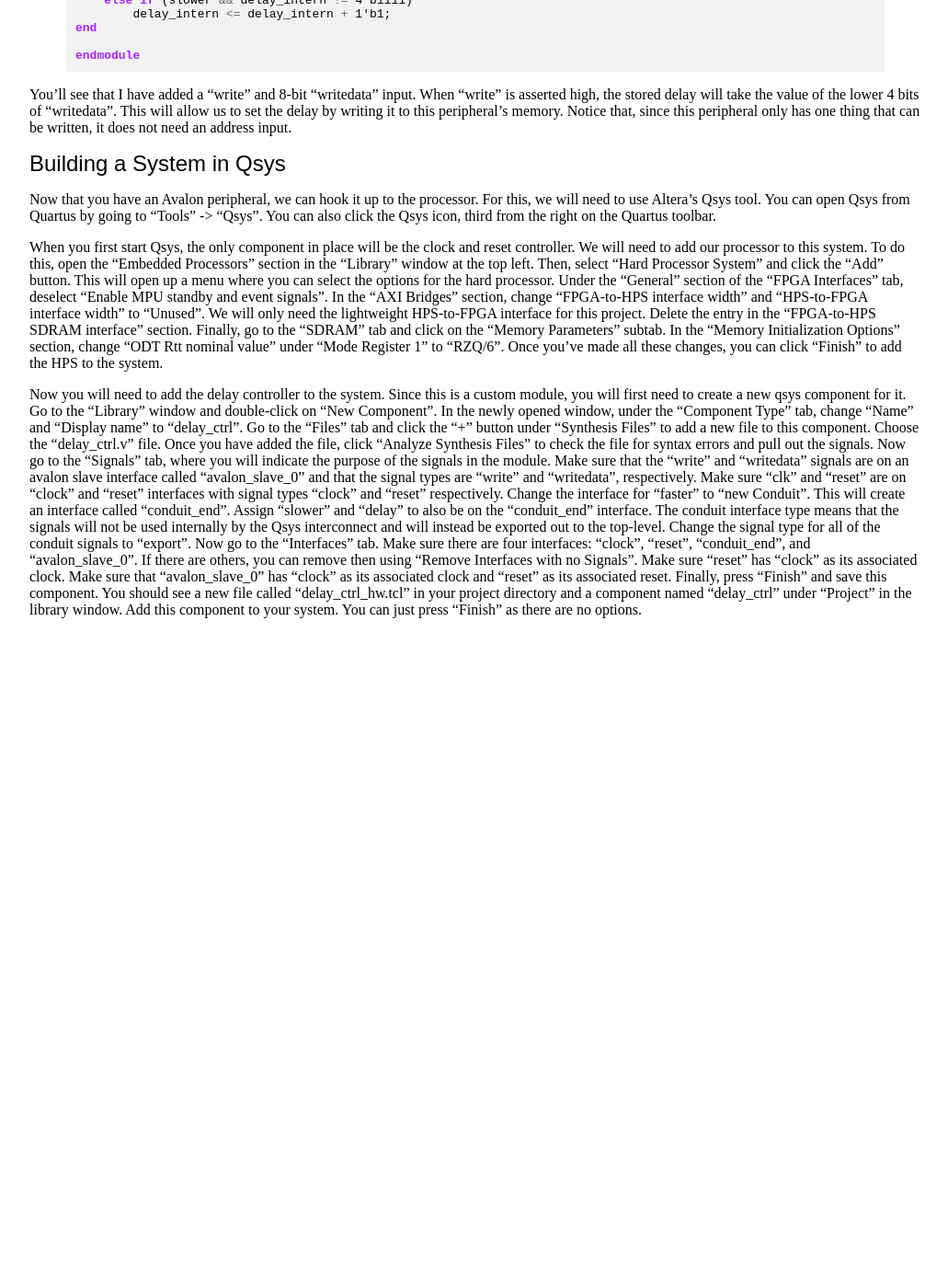
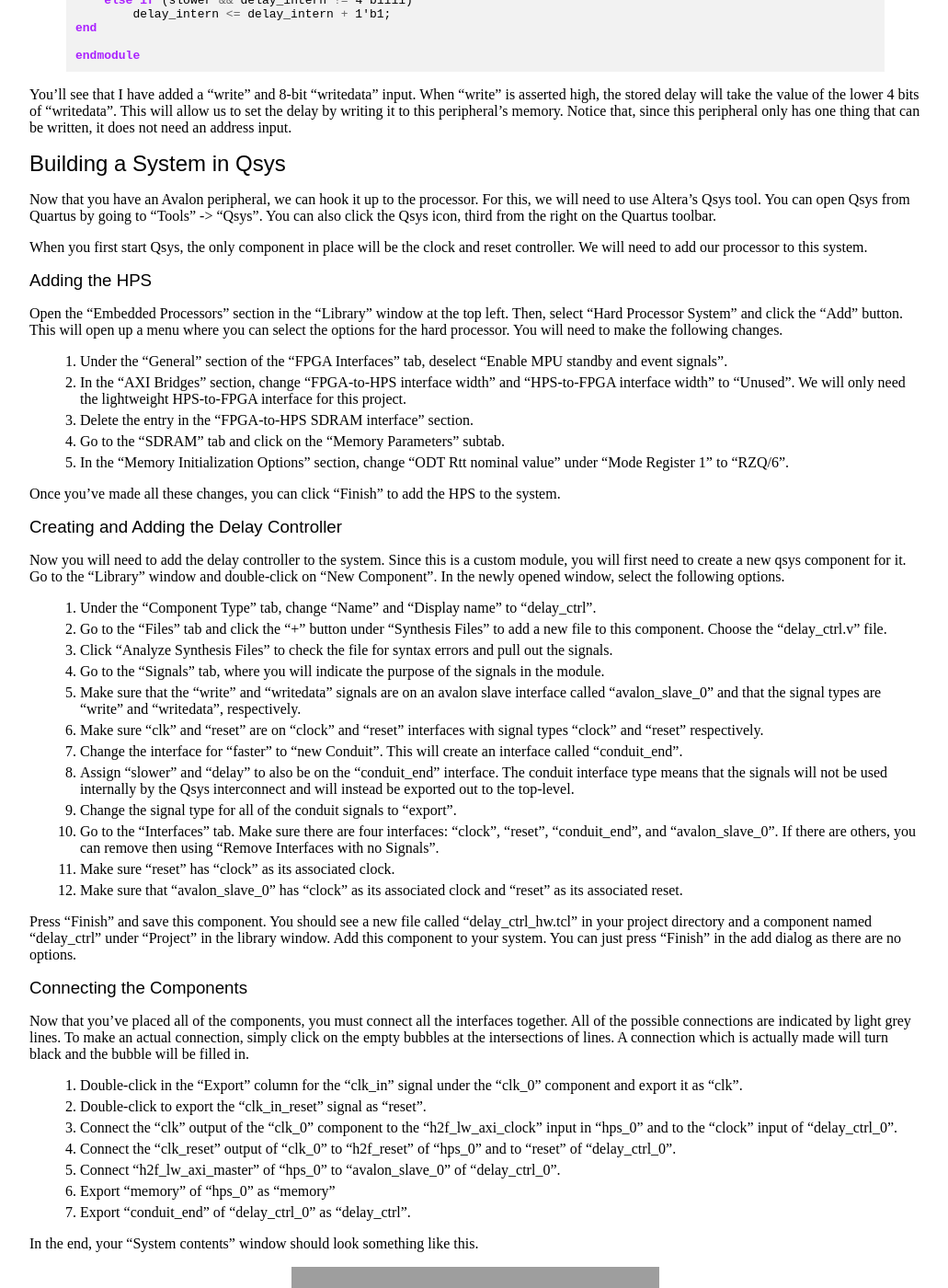
Before and after one commit to zhemao/zhemao.github.com, a Jekyll site: the page built from _posts/2013-12-27-sockit-3.markdown, in a window 1280 px wide and 1400 px high, scrolled down 1732 px. Shown: the whole window at 92% size, without its empty margins (123-1154 px from the left). Built offline with Jekyll 4.4.1, drawn with Linux system fonts in a browser that asks for light colours; before the commit the page ends 2435 px from its top, so only the background shows below that; some of the changed text lies outside the part shown; grey boxes are pictures that could not be loaded.

Commit message:
finish hardware section of sockit-3

```diff
--- a/_posts/2013-12-27-sockit-3.markdown
+++ b/_posts/2013-12-27-sockit-3.markdown
@@ -113,43 +113,182 @@ right on the Quartus toolbar.
 
 When you first start Qsys, the only component in place will be the clock
 and reset controller. We will need to add our processor to this system.
-To do this, open the "Embedded Processors" section in the "Library" window
+
+### Adding the HPS
+
+Open the "Embedded Processors" section in the "Library" window
 at the top left. Then, select "Hard Processor System" and click the "Add"
 button. This will open up a menu where you can select the options for the
-hard processor. Under the "General" section of the "FPGA Interfaces" tab,
-deselect "Enable MPU standby and event signals". In the "AXI Bridges" section,
-change "FPGA-to-HPS interface width" and "HPS-to-FPGA interface width" to "Unused".
-We will only need the lightweight HPS-to-FPGA interface for this project.
-Delete the entry in the "FPGA-to-HPS SDRAM interface" section. Finally,
-go to the "SDRAM" tab and click on the "Memory Parameters" subtab.
-In the "Memory Initialization Options" section, change "ODT Rtt nominal value"
-under "Mode Register 1" to "RZQ/6". Once you've made all these changes,
-you can click "Finish" to add the HPS to the system.
+hard processor. You will need to make the following changes.
+
+ 1. Under the "General" section of the "FPGA Interfaces" tab,
+    deselect "Enable MPU standby and event signals".
+ 2. In the "AXI Bridges" section, change "FPGA-to-HPS interface width" and
+    "HPS-to-FPGA interface width" to "Unused". We will only need the lightweight
+    HPS-to-FPGA interface for this project.
+ 3. Delete the entry in the "FPGA-to-HPS SDRAM interface" section.
+ 4. Go to the "SDRAM" tab and click on the "Memory Parameters" subtab.
+ 5. In the "Memory Initialization Options" section, change "ODT Rtt nominal value"
+    under "Mode Register 1" to "RZQ/6".
+
+Once you've made all these changes, you can click "Finish" to add the HPS to
+the system.
+
+### Creating and Adding the Delay Controller
 
 Now you will need to add the delay controller to the system. Since this is
 a custom module, you will first need to create a new qsys component for it.
 Go to the "Library" window and double-click on "New Component". In the newly
-opened window, under the "Component Type" tab, change "Name" and "Display name"
-to "delay\_ctrl". Go to the "Files" tab and click the "+" button under
-"Synthesis Files" to add a new file to this component. Choose the "delay\_ctrl.v"
-file. Once you have added the file, click "Analyze Synthesis Files" to check
-the file for syntax errors and pull out the signals. Now go to the "Signals"
-tab, where you will indicate the purpose of the signals in the module.
-Make sure that the "write" and "writedata" signals are on an avalon slave
-interface called "avalon\_slave\_0" and that the signal types are "write"
-and "writedata", respectively. Make sure "clk" and "reset" are on "clock" and
-"reset" interfaces with signal types "clock" and "reset" respectively.
-Change the interface for "faster" to "new Conduit". This will create an
-interface called "conduit\_end". Assign "slower" and "delay" to also be on
-the "conduit\_end" interface. The conduit interface type means that the
-signals will not be used internally by the Qsys interconnect and will instead
-be exported out to the top-level. Change the signal type for all of the conduit
-signals to "export". Now go to the "Interfaces" tab. Make sure there are
-four interfaces: "clock", "reset", "conduit\_end", and "avalon\_slave\_0".
-If there are others, you can remove then using "Remove Interfaces with no Signals".
-Make sure "reset" has "clock" as its associated clock. Make sure that "avalon\_slave\_0"
-has "clock" as its associated clock and "reset" as its associated reset.
-Finally, press "Finish" and save this component. You should see a new file
-called "delay\_ctrl\_hw.tcl" in your project directory and a component named
+opened window, select the following options.
+
+ 1.  Under the "Component Type" tab, change "Name" and "Display name"
+     to "delay\_ctrl".
+ 2.  Go to the "Files" tab and click the "+" button under
+     "Synthesis Files" to add a new file to this component.
+     Choose the "delay\_ctrl.v" file.
+ 3.  Click "Analyze Synthesis Files" to check the file for syntax errors and
+     pull out the signals.
+ 4.  Go to the "Signals" tab, where you will indicate the purpose of the signals
+     in the module.
+ 5.  Make sure that the "write" and "writedata" signals are on an avalon slave
+     interface called "avalon\_slave\_0" and that the signal types are "write"
+     and "writedata", respectively.
+ 6.  Make sure "clk" and "reset" are on "clock" and "reset" interfaces with
+     signal types "clock" and "reset" respectively.
+ 7.  Change the interface for "faster" to "new Conduit". This will create an
+     interface called "conduit\_end".
+ 8.  Assign "slower" and "delay" to also be on the "conduit\_end" interface.
+     The conduit interface type means that the signals will not be used
+     internally by the Qsys interconnect and will instead be exported out to
+     the top-level.
+ 9.  Change the signal type for all of the conduit signals to "export".
+ 10. Go to the "Interfaces" tab. Make sure there are four interfaces:
+     "clock", "reset", "conduit\_end", and "avalon\_slave\_0".
+     If there are others, you can remove then using
+     "Remove Interfaces with no Signals".
+ 11. Make sure "reset" has "clock" as its associated clock.
+ 12. Make sure that "avalon\_slave\_0" has "clock" as its associated clock and
+     "reset" as its associated reset.
+
+Press "Finish" and save this component. You should see a new file called
+"delay\_ctrl\_hw.tcl" in your project directory and a component named
 "delay\_ctrl" under "Project" in the library window. Add this component to
-your system. You can just press "Finish" as there are no options.
+your system. You can just press "Finish" in the add dialog as there are no options.
+
+### Connecting the Components
+
+Now that you've placed all of the components, you must connect all the
+interfaces together. All of the possible connections are indicated by
+light grey lines. To make an actual connection, simply click on the empty
+bubbles at the intersections of lines. A connection which is actually made
+will turn black and the bubble will be filled in.
+
+ 1. Double-click in the "Export" column for the "clk\_in" signal under the
+    "clk\_0" component and export it as "clk".
+ 2. Double-click to export the "clk\_in\_reset" signal as "reset".
+ 3. Connect the "clk" output of the "clk\_0" component to the
+    "h2f\_lw\_axi\_clock" input in "hps\_0" and to the "clock" input of
+    "delay\_ctrl\_0".
+ 4. Connect the "clk\_reset" output of "clk\_0" to "h2f\_reset" of "hps\_0"
+    and to "reset" of "delay\_ctrl\_0".
+ 5. Connect "h2f\_lw\_axi\_master" of "hps\_0" to "avalon\_slave\_0" of
+    "delay\_ctrl\_0".
+ 6. Export "memory" of "hps\_0" as "memory"
+ 7. Export "conduit\_end" of "delay\_ctrl\_0" as "delay\_ctrl".
+
+In the end, your "System contents" window should look something like this.
+
+![Qsys Connections](http://i.imgur.com/QE4ZHgW.png?1)
+
+You have now finished the system, so save it as "soc\_system.qsys".
+You can now generate the system by clicking "Generate" -> "Generate" from
+the menu. In the "Generation" dialog, make sure "Create HDL design files
+for synthesis" is set to Verilog. You can also change the "Output Directory"
+to a directory of your choosing. By default, it will be a subdirectory of
+your project directory called "soc\_system". Press the "Generate" button,
+and Qsys will begin producing Verilog files for this system. Once the system
+finishes generation successfully, you can close Qsys.
+
+## Adding Qsys System to Quartus Project
+
+Now that we have a generated Qsys system, we will need to add it to our
+Quartus project so that it can be compiled into the .sof. Since we have
+included "delay\_ctrl.v" in the system, we can remove it from the project.
+In its place, we will add the system, which has been generated at
+"soc\_system/synthesis/soc\_system.qip". You can add this file to your project
+by going to the "Files" tab of the "Project Navigator" window on the left,
+right-clicking on the "Files" folder icon, and choosing "Add/Remove Files in
+Project".
+
+Once you have added "soc\_system" to the project, you must add it to the
+top-level file, "sockit\_test". First, the top-level inputs will have to
+change in order to accomodate the exported "memory" interface of the system.
+Change the `module` declaration of sockit\_test to the following.
+
+{% highlight verilog %}
+module sockit_test (
+    input         CLOCK_50,
+    input  [3:0]  KEY,
+    output [3:0]  LED,
+
+    output [14:0] hps_memory_mem_a,
+    output [2:0]  hps_memory_mem_ba,
+    output        hps_memory_mem_ck,
+    output        hps_memory_mem_ck_n,
+    output        hps_memory_mem_cke,
+    output        hps_memory_mem_cs_n,
+    output        hps_memory_mem_ras_n,
+    output        hps_memory_mem_cas_n,
+    output        hps_memory_mem_we_n,
+    output        hps_memory_mem_reset_n,
+    inout  [39:0] hps_memory_mem_dq,
+    inout  [4:0]  hps_memory_mem_dqs,
+    inout  [4:0]  hps_memory_mem_dqs_n,
+    output        hps_memory_mem_odt,
+    output [4:0]  hps_memory_mem_dm,
+    input         hps_memory_oct_rzqin
+);
+{% endhighlight %}
+
+Then, delete the `delay_ctrl` port mapping from the body of `sockit_test` and
+replace it with a port mapping for `soc_system`.
+
+{% highlight verilog %}
+soc_system soc (
+    .delay_ctrl_delay (delay),
+    .delay_ctrl_slower (key_os[0]),
+    .delay_ctrl_faster (key_os[1]),
+    .memory_mem_a        (hps_memory_mem_a),
+    .memory_mem_ba       (hps_memory_mem_ba),
+    .memory_mem_ck       (hps_memory_mem_ck),
+    .memory_mem_ck_n     (hps_memory_mem_ck_n),
+    .memory_mem_cke      (hps_memory_mem_cke),
+    .memory_mem_cs_n     (hps_memory_mem_cs_n),
+    .memory_mem_ras_n    (hps_memory_mem_ras_n),
+    .memory_mem_cas_n    (hps_memory_mem_cas_n),
+    .memory_mem_we_n     (hps_memory_mem_we_n),
+    .memory_mem_reset_n  (hps_memory_mem_reset_n),
+    .memory_mem_dq       (hps_memory_mem_dq),
+    .memory_mem_dqs      (hps_memory_mem_dqs),
+    .memory_mem_dqs_n    (hps_memory_mem_dqs_n),
+    .memory_mem_odt      (hps_memory_mem_odt),
+    .memory_mem_dm       (hps_memory_mem_dm),
+    .memory_oct_rzqin    (hps_memory_oct_rzqin),
+
+    .clk_clk (main_clk),
+    .reset_reset_n (!key_os[3])
+);
+{% endhighlight %}
+
+Your final `sockit_test.v` file should look like
+[this](https://github.com/zhemao/sockit_test/blob/master/rtl/sockit_test.v)
+
+## Adding Pin Assignments and Compiling Project
+
+Now that you've added the system, you have to make the pin assignments for
+the new inputs. Fortunately, Qsys generates a Tcl script which can add these
+assignments automatically. First, run Analysis and Synthesis and make sure
+it passes. Once this is done, open "Tools" -> "Tcl Scripts" in the Quartus
+menu. The script you need is at
+"soc\_system/synthesis/submodules/hps\_sdram\_p0\_pin\_assignments.tcl".
+Once the script has run, you can run the full compilation.
```
